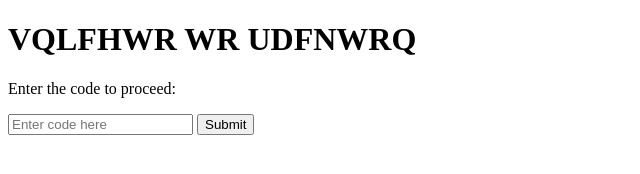
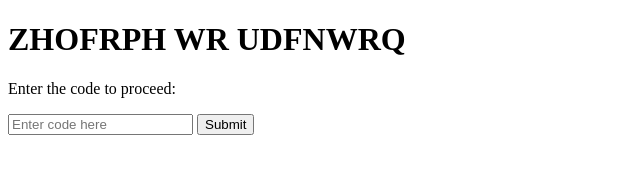
Before and after one commit to tojo9218/proj42, a plain HTML site: page index.html in a window 1280 px wide. Shown: the whole page, without its empty margins (0-640 px from the left). Drawn offline with Linux system fonts and the light colour scheme.

Commit message:
Update index.html

```diff
--- a/index.html
+++ b/index.html
@@ -16,7 +16,7 @@
   </script>
 </head>
 <body>
-  <h1>VQLFHWR WR UDFNWRQ</h1> <!-- "WELCOME TO RACKTON" in Caesar Cipher with a shift of 3 -->
+  <h1>ZHOFRPH WR UDFNWRQ</h1> <!-- "WELCOME TO RACKTON" in Caesar Cipher with a shift of 3 -->
   <p>Enter the code to proceed:</p>
   <input type="text" id="codeInput" placeholder="Enter code here">
   <button onclick="checkCode()">Submit</button>
```
